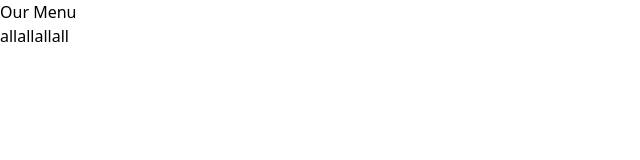
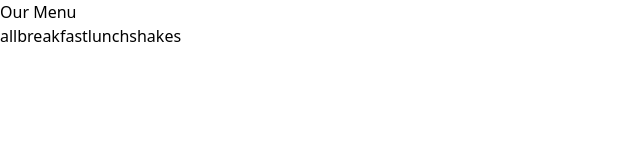
Before and after one commit to sahand-mahdilu/Restaurant-Menu-React, a React (Vite) app: page / in a window 1280 px wide. Shown: the top 160 px of the page, without its empty margins (0-640 px from the left). Built offline with nearby package versions, Linux system fonts and the light colour scheme.

Commit message:
feat : showing categories added

```diff
--- a/src/App.jsx
+++ b/src/App.jsx
@@ -14,7 +14,7 @@ function App() {
   console.log(allCategories);
 
   const [allMenus,setAllMenus]=useState(menu)
-  const [categoris, setCategories]=useState()
+  const [categories, setCategories]=useState(allCategories)
 
   return (
     <>
@@ -26,7 +26,7 @@ function App() {
       </div>
 
       <div className=' categories w-[100%] flex justify-center items-center mt-6'>
-        <Categories/>
+        <Categories categories={categories} />
       </div>
 
 
--- a/src/Components/Categories.jsx
+++ b/src/Components/Categories.jsx
@@ -1,13 +1,22 @@
-import React from 'react'
+import React, { act } from 'react'
 
-export default function Categories() {
+export default function Categories({categories}) {
+
+
+
   return (
     <div className='flex justify-center items-center gap-3'>
 
-        <button className='text-yellow-700 font-semibold transition-all duration-250 delay-75 hover:bg-yellow-700 p-2 w-20 rounded-xl hover:text-white'>all</button>
-        <button className='text-yellow-700 font-semibold transition-all duration-250 delay-75 hover:bg-yellow-700 p-2 w-20 rounded-xl hover:text-white'>all</button>
-        <button className='text-yellow-700 font-semibold transition-all duration-250 delay-75 hover:bg-yellow-700 p-2 w-20 rounded-xl hover:text-white'>all</button>
-        <button className='text-yellow-700 font-semibold transition-all duration-250 delay-75 hover:bg-yellow-700 p-2 w-20 rounded-xl hover:text-white'>all</button>
+
+    {categories.map((cat,index)=>{
+        return(
+
+
+            <button key={index}  className='text-yellow-700 font-semibold transition-all duration-250 delay-75 hover:bg-yellow-700 p-2 w-20 rounded-xl hover:text-white'>{cat}</button>
+
+        )
+    })}
+
 
     </div>
   )
```
